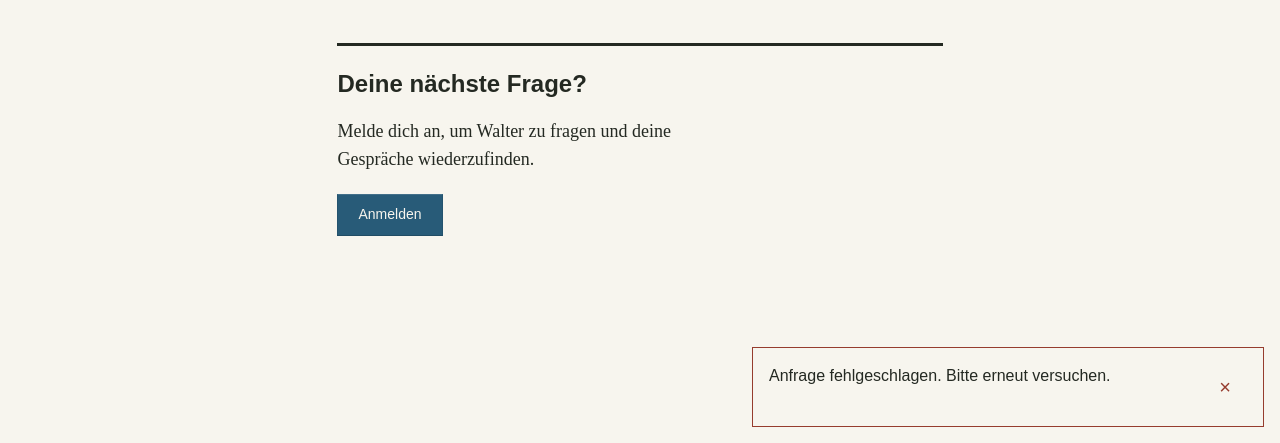
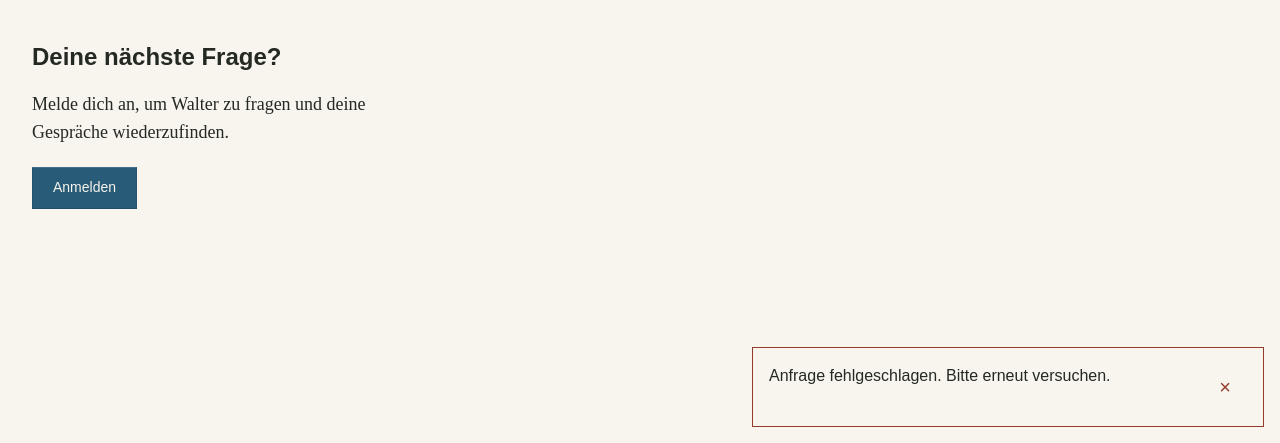
Before and after one commit to mitschwimmer/walter, a plain HTML site: page web/index.html in a window 1280 px wide. Shown: the part 357-800 px from the top of the page. Drawn offline with Linux system fonts and the light colour scheme; no server answers.

Commit message:
Remove document-section rules from app views

```diff
--- a/web/style.css
+++ b/web/style.css
@@ -28,6 +28,9 @@ body > header.site-header { align-items: center; }
 .site-header nav :is(a,button):hover { color: var(--primary); }
 .site-header nav a[aria-current="page"] { font-weight: 600; text-decoration-thickness: 2px; }
 body > main { flex: 1; padding-block: 2.5rem 4rem; min-width: 0; }
+/* The shared documentation shell gives direct sections a top rule; a chat
+   application owns its view separators instead. */
+main > :is(#login, #chat, #history) { margin: 0; padding: 0; border-top: 0; }
 main:focus { outline: none; }
 /* Welcome identity stays large; do not invent a replacement for the original
    layered geometry/rainbow/text-clip effect. */
```
